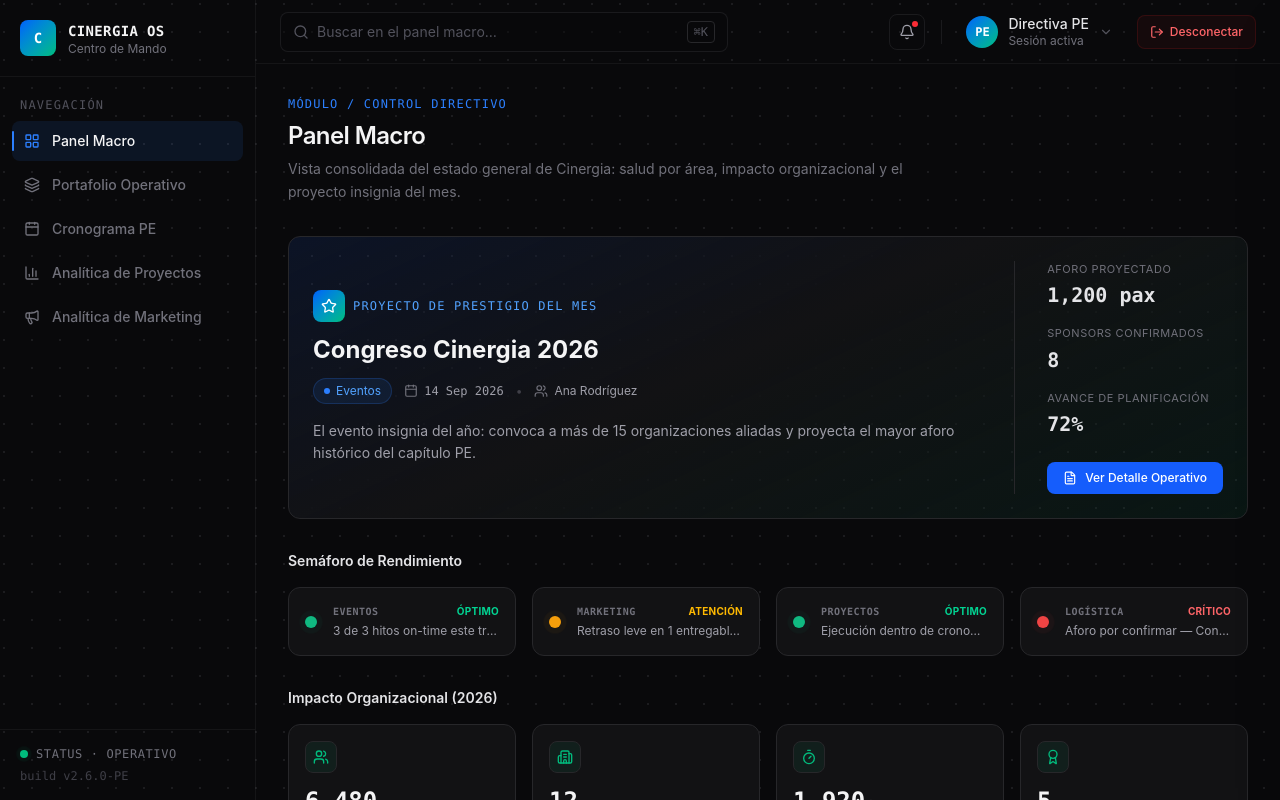
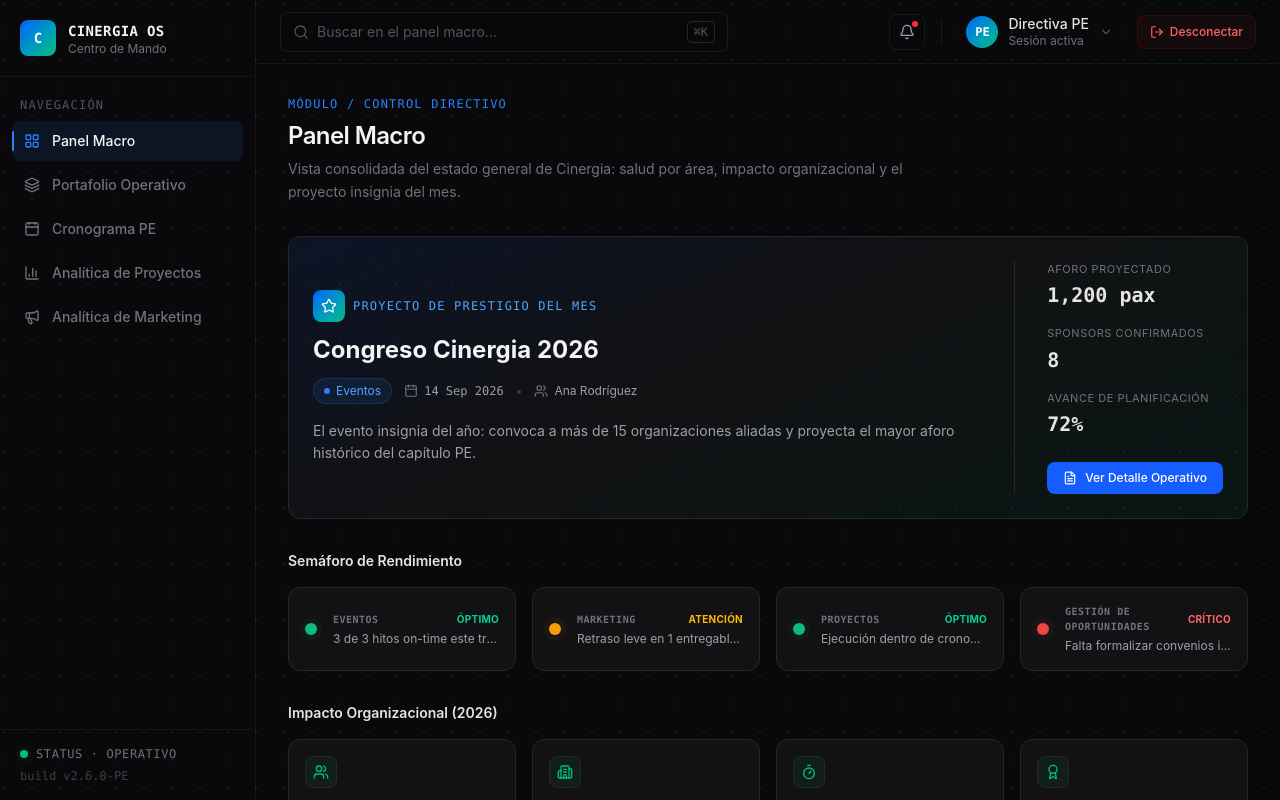
Before and after one commit to Diseqoff/cinergia-os-frontend, a React (Vite) app: page / in a window 1280 px wide. Built offline with nearby package versions, Linux system fonts and the light colour scheme.

Commit message:
fead: cascaron areas

```diff
--- a/src/App.jsx
+++ b/src/App.jsx
@@ -34,7 +34,8 @@ const AREA_COLOR = {
   Eventos: CHART.blue,
   Marketing: CHART.amber,
   Proyectos: CHART.emerald,
-  Logística: CHART.red
+  Reportes: CHART.muted,
+  "Gestión de Oportunidades": CHART.red
 };
 
 const PROYECTOS = [
@@ -48,7 +49,7 @@ const PROYECTOS = [
   { id: "PRJ-008", nombre: "Cinergia Summit Norte", area: "Eventos", estado: "En Ejecución", fecha: "28 Sep 2026", responsable: "Renzo Aliaga" },
 ];
 
-const AREAS_DISPONIBLES = ["Todas", "Eventos", "Marketing", "Proyectos"];
+const AREAS_DISPONIBLES = ["Todas", "Eventos", "Marketing", "Proyectos", "Reportes", "Gestión de Oportunidades"];
 
 const MES_INDEX = {
   Ene: 0, Feb: 1, Mar: 2, Abr: 3, May: 4, Jun: 5,
@@ -77,9 +78,13 @@ const SEMAFORO = [
     kpis: [{label: "Hitos en Fecha", value: "92%"}, {label: "Avance Real", value: "88%"}, {label: "Nuevos Proyectos", value: "2"}]
   },
   {
-    area: "Logística", estado: "Crítico", detalle: "Aforo por confirmar — Congreso Cinergia", color: CHART.red, text: "text-red-400", bg: "rgba(239,68,68,0.14)",
-    kpis: [{label: "Puntualidad Entregas", value: "62%"}, {label: "Planes Correctivos", value: "2 activos"}, {label: "Satisfacción Interna", value: "3.1/5.0"}]
+    area: "Gestión de Oportunidades", estado: "Crítico", detalle: "Falta formalizar convenios institucionales", color: CHART.red, text: "text-red-400", bg: "rgba(239,68,68,0.14)",
+    kpis: [{label: "Nuevas Alianzas", value: "0"}, {label: "Reuniones Efectivas", value: "1"}, {label: "Tasa de Respuesta", value: "20%"}]
   },
+/*{
+    area: "Reportes", estado: "Óptimo", detalle: "Auditoría de datos operativos al día", color: CHART.muted, text: "text-zinc-400", bg: "rgba(113,113,122,0.14)",
+    kpis: [{label: "Entregables Externos", value: "100%"}, {label: "Alertas Activas", value: "0"}, {label: "Puntualidad", value: "95%"}]
+  }*/
 ];
 
 const IMPACTO_ORG = [
```
